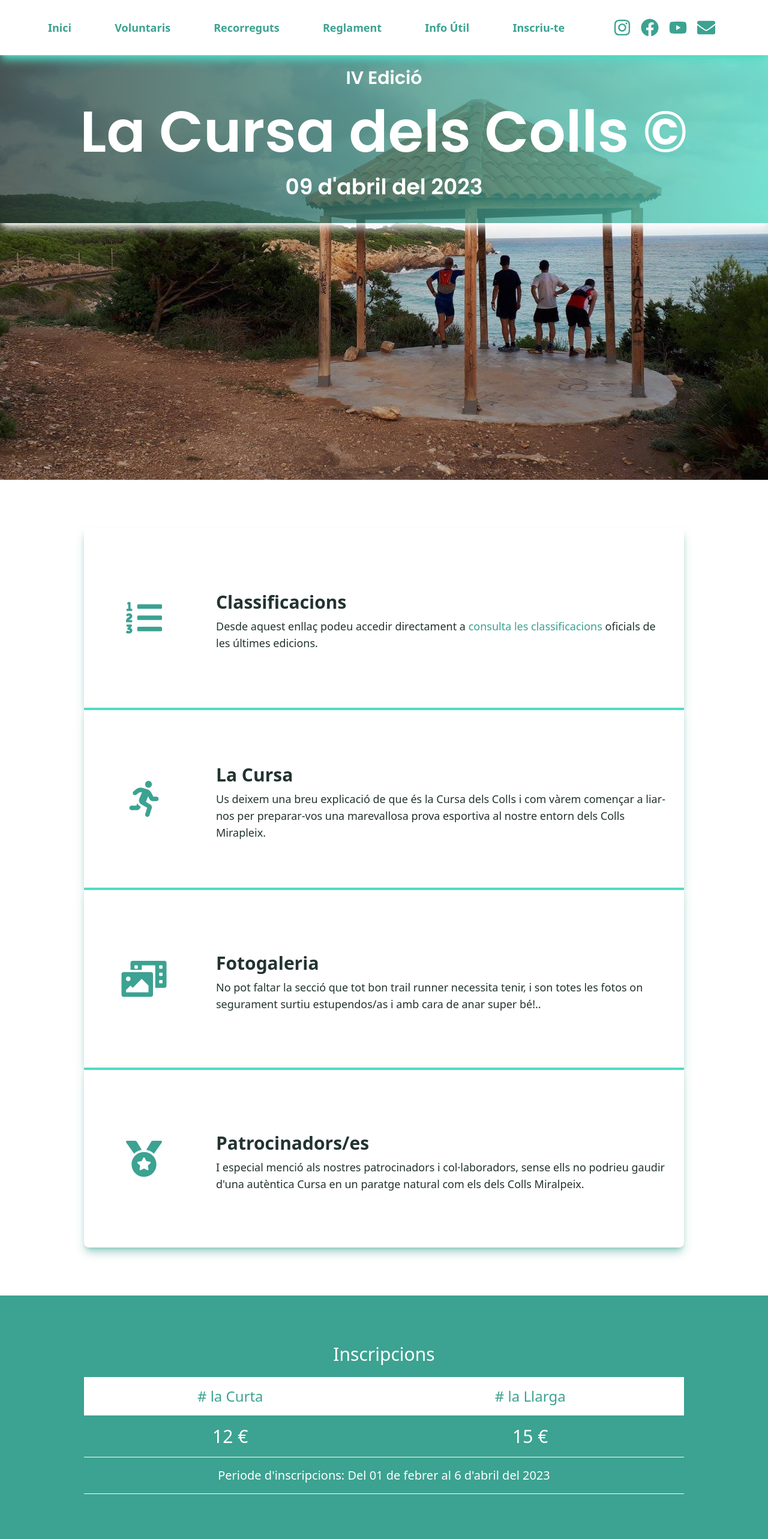
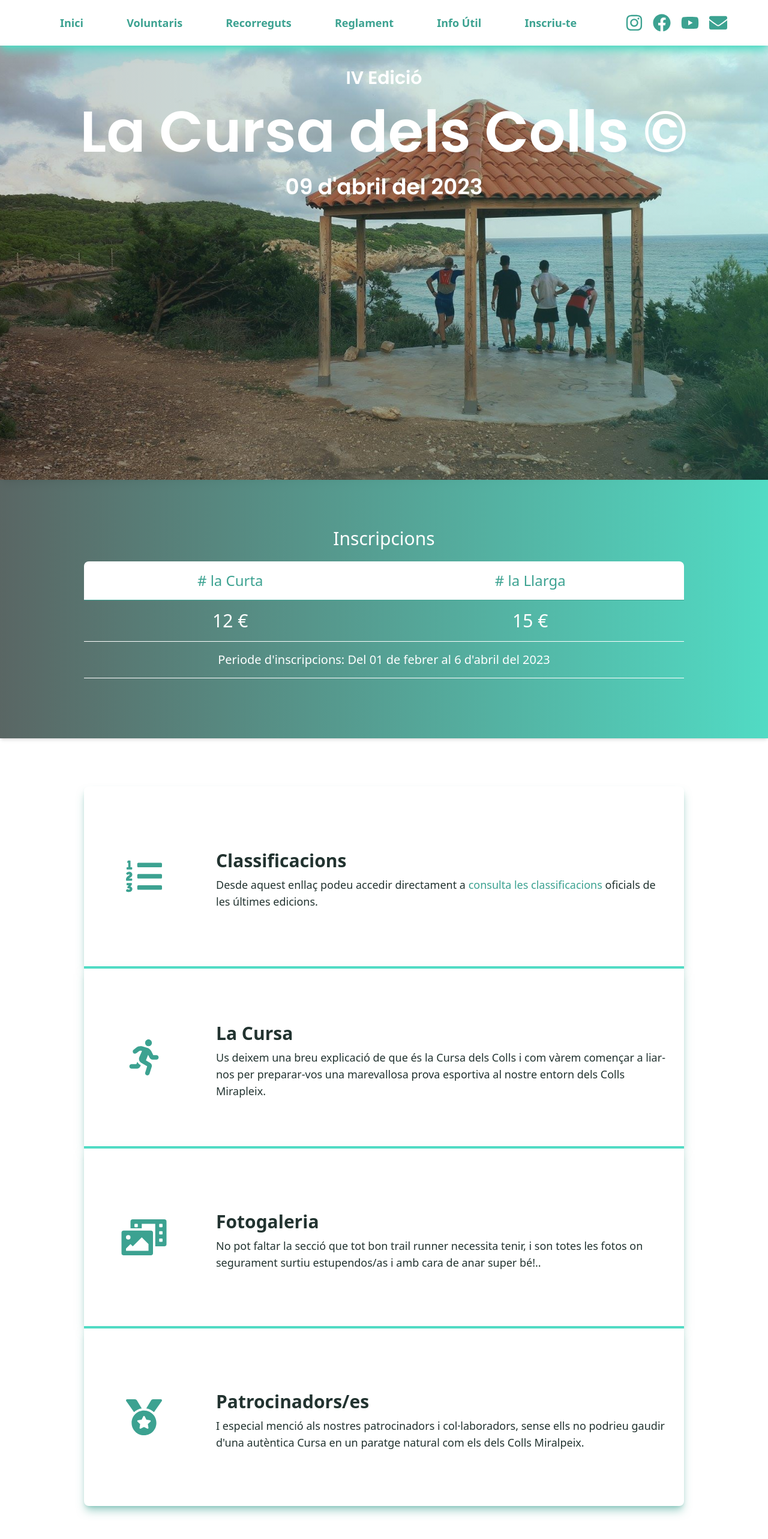
Before and after one commit to jorditosa/cursa_colls, a React (Vite) app: page / in a window 1280 px wide. Shown: the top 2566 px of the page at 60% size. Built offline with nearby package versions, Linux system fonts and the light colour scheme; some icons are missing.

Commit message:
correccio estils

```diff
--- a/src/components/BurguerMenu.jsx
+++ b/src/components/BurguerMenu.jsx
@@ -13,7 +13,7 @@ function BurguerMenu({clicked, handleClick}) {
 
   return (
     <div
-    className='block md:hidden z-10'
+    className='block lg:hidden z-10'
     onClick={handleClick}
     >
       {clicked ? <CloseBurguer size={50} /> : <IconBurguer size={50} />}
--- a/src/components/Layout.jsx
+++ b/src/components/Layout.jsx
@@ -19,13 +19,13 @@ export default function Layout() {
   }, []);
 
   const navList = (
-    <ul className="w-screen h-full py-5 lg:px-20 flex flex-col lg:flex-row items-center justify-between gap-4">
-        <Link className='text-lg font-bold block text-primary hover:text-secondary' to='/'>Inici</Link>
-        <Link className='text-lg font-bold block text-primary hover:text-secondary' to='/voluntariat'>Voluntaris</Link>
-        <Link className='text-lg font-bold block text-primary hover:text-secondary' to='/recorreguts'>Recorreguts</Link>
-        <Link className='text-lg font-bold block text-primary hover:text-secondary' to='/reglament'>Reglament</Link>
-        <Link className='text-lg font-bold block text-primary hover:text-secondary' to='/infoutil'>Info Útil</Link>
-        <a className='text-lg font-bold block text-primary hover:text-secondary' target='_blank' href='https://www.sportsform.net/cursacolls/2022/'>Inscriu-te</a>
+    <ul className="w-screen h-full lg:px-20 flex flex-col lg:flex-row items-center justify-between gap-3">
+        <Link className='text-2xl lg:text-lg font-bold block py-5 text-primary hover:text-secondary' to='/'>Inici</Link>
+        <Link className='text-2xl lg:text-lg font-bold block py-5 text-primary hover:text-secondary' to='/voluntariat'>Voluntaris</Link>
+        <Link className='text-2xl lg:text-lg font-bold block py-5 text-primary hover:text-secondary' to='/recorreguts'>Recorreguts</Link>
+        <Link className='text-2xl lg:text-lg font-bold block py-5 text-primary hover:text-secondary' to='/reglament'>Reglament</Link>
+        <Link className='text-2xl lg:text-lg font-bold block py-5 text-primary hover:text-secondary' to='/infoutil'>Info Útil</Link>
+        <a className='text-2xl lg:text-lg font-bold block py-5 text-primary hover:text-secondary' target='_blank' href='https://www.sportsform.net/cursacolls/2022/'>Inscriu-te</a>
         <div className='w-1/2 lg:w-1/6 flex justify-around'>
           <a target='_blank' href='https://www.instagram.com/cursadelscolls/?hl=es'>
             <FaInstagram size={30} className='cursor-pointer text-primary hover:text-secondary' />
@@ -45,8 +45,8 @@ export default function Layout() {
 
   return (
     <>
-      <nav className="w-screen fixed bg-light z-10 py-2 shadow-lg shadow-secondary">
-        <div className="w-full flex items-center justify-between">
+      <nav className="w-screen fixed bg-light z-10 py-2 lg:py-0 shadow-lg shadow-secondary">
+        <div className="w-full flex items-center justify-between px-5">
           <div className="hidden lg:block">{navList}</div>
           <Link to='/'>
             <img className='w-[100px] rounded-md' src={logoCursa} alt="Logo Cursa" />
--- /dev/null
+++ b/src/pages/InfoCursa.jsx
@@ -0,0 +1,54 @@
+import React from 'react'
+import { FaListOl, FaRunning, FaPhotoVideo, FaMedal } from 'react-icons/fa'
+
+function InfoCursa() {
+  return (
+    <section className="max-w-[1000px] mx-auto lg:py-20 divide-y-4 divide-secondary">
+        <div className="bg-light h-[300px] shadow-lg shadow-primary/50 rounded-t-lg flex flex-col lg:flex-row items-center justify-center">
+          <FaListOl size={60} className='w-1/5 text-primary hover:text-primary/50'/>
+          <div className="w-4/5 lg:p-5">
+            <h3 className="text-center font-bold py-3 lg:text-start text-dark text-3xl pb-2">
+              Classificacions
+            </h3>
+            <p className="text-dark font-medium text-lg">Desde aquest enllaç podeu accedir directament a <a target='_blank' className='text-primary' href="">consulta les classificacions</a> oficials de les últimes edicions.
+            </p>
+          </div>
+        </div>
+
+        <div className="bg-light h-[300px] shadow-lg shadow-primary/50 flex flex-col lg:flex-row items-center justify-center">
+          <FaRunning size={60} className='w-1/5 text-primary hover:text-primary/50'/>
+          <div className="w-4/5 lg:p-5">
+            <h3 className="text-center font-bold py-3 lg:text-start text-dark text-3xl pb-2">
+              La Cursa
+            </h3>
+            <p className="text-dark font-medium text-lg">Us deixem una breu explicació de que és la Cursa dels Colls i com vàrem començar a liar-nos per preparar-vos una marevallosa prova esportiva al nostre entorn dels Colls Mirapleix.
+            </p>
+          </div>
+        </div>
+
+        <div className="bg-light h-[300px] shadow-lg shadow-primary/50 flex flex-col lg:flex-row items-center justify-center">
+          <FaPhotoVideo size={60} className='w-1/5 text-primary hover:text-primary/50'/>
+          <div className="w-4/5 lg:p-5">
+            <h3 className="text-center font-bold py-3 lg:text-start text-dark text-3xl pb-2">
+              Fotogaleria
+            </h3>
+            <p className="text-dark font-medium text-lg">No pot faltar la secció que tot bon trail runner necessita tenir, i son totes les fotos on segurament surtiu estupendos/as i amb cara de anar super bé!..
+            </p>
+          </div>
+        </div>
+
+        <div className="bg-light h-[300px] shadow-lg shadow-primary/50 flex flex-col lg:flex-row items-center justify-center rounded-b-lg">
+          <FaMedal size={60} className='w-1/5 text-primary hover:text-primary/50'/>
+          <div className="w-4/5 lg:p-5">
+            <h3 className="text-center font-bold py-3 lg:text-start text-dark text-3xl pb-2">
+              Patrocinadors/es
+            </h3>
+            <p className="text-dark font-medium text-lg">I especial menció als nostres patrocinadors i col·laboradors, sense ells no podrieu gaudir d'una autèntica Cursa en un paratge natural com els dels Colls Miralpeix.
+            </p>
+          </div>
+        </div>
+      </section>
+  )
+}
+
+export default InfoCursa
--- a/src/pages/InfoUtil.jsx
+++ b/src/pages/InfoUtil.jsx
@@ -8,7 +8,7 @@ function InfoUtil() {
           <h2 className="text-center text-dark py-5 text-4xl bg-gradient-to-r from-light/5 to-secondary/75">
             Faq's ( preguntes freqüents )
           </h2>
-        <div className="md:max-w-[1000px] mx-auto font-Poppins p-5 text-xl border-b-primary">
+        <div className="md:max-w-[1000px] mx-auto font-Poppins p-3 text-lg border-b-primary">
           <Faqs />
         </div>
       </section>
--- a/src/pages/Inici.jsx
+++ b/src/pages/Inici.jsx
@@ -1,8 +1,9 @@
 import Hero from '../assets/hero.jpg'
 import SortidaImg from '../assets/sortida.jpg'
+import Inscripcions from './Inscripcions'
+import InfoCursa from './InfoCursa'
 import Patrocinadors from './Patrocinadors'
 import Footer from '../components/Footer'
-import { FaListOl, FaRunning, FaPhotoVideo, FaMedal } from 'react-icons/fa'
 import  LogoCursa  from '../assets/logo-bgwhite.png'
 import { Link } from 'react-router-dom'
 
@@ -12,7 +13,7 @@ function Inici() {
     <>
       <div className='h-screen'>
         <header className="w-full h-screen bg-fixed pt-12 flex flex-col items-start justify-start font-Poppins" style={{backgroundImage: `url(${SortidaImg})`, backgroundRepeat: 'no-repeat', backgroundSize: 'cover', backgroundPosition: 'center'}}>
-          <div className='w-full h-auto text-center font-semibold text-light px-2 py-20 lg:py-10 bg-gradient-to-r from-dark/75 to-secondary/75 shadow-lg shadow-light'>
+          <div className='w-full h-screen text-center font-semibold text-light px-2 py-20 lg:py-10 bg-gradient-to-r from-dark/25 to-secondary/25 shadow-lg'>
             <span className='block text-3xl lg:text-3xl mt-6'>IV Edició</span>
             <h1 className='w-full text-4xl lg:text-8xl mt-6'>La Cursa dels Colls &copy;</h1>
             <h3 className='text-3xl lg:text-4xl mt-6'>09 d'abril del <span>2023</span> </h3>
@@ -20,88 +21,9 @@ function Inici() {
         </header>
       </div>
 
-      <section className="max-w-[1000px] mx-auto lg:py-20 divide-y-4 divide-secondary">
-        <div className="bg-light h-[300px] shadow-lg shadow-primary/50 rounded-t-lg flex flex-col lg:flex-row items-center justify-center">
-          <FaListOl size={60} className='w-1/5 text-primary hover:text-primary/50'/>
-          <div className="w-4/5 lg:p-5">
-            <h3 className="text-center font-bold py-3 lg:text-start text-dark text-3xl pb-2">
-              Classificacions
-            </h3>
-            <p className="text-dark font-medium text-lg">Desde aquest enllaç podeu accedir directament a <a target='_blank' className='text-primary' href="">consulta les classificacions</a> oficials de les últimes edicions.
-            </p>
-          </div>
-        </div>
+      <Inscripcions />
 
-        <div className="bg-light h-[300px] shadow-lg shadow-primary/50 flex flex-col lg:flex-row items-center justify-center">
-          <FaRunning size={60} className='w-1/5 text-primary hover:text-primary/50'/>
-          <div className="w-4/5 lg:p-5">
-            <h3 className="text-center font-bold py-3 lg:text-start text-dark text-3xl pb-2">
-              La Cursa
-            </h3>
-            <p className="text-dark font-medium text-lg">Us deixem una breu explicació de que és la Cursa dels Colls i com vàrem començar a liar-nos per preparar-vos una marevallosa prova esportiva al nostre entorn dels Colls Mirapleix.
-            </p>
-          </div>
-        </div>
-
-        <div className="bg-light h-[300px] shadow-lg shadow-primary/50 flex flex-col lg:flex-row items-center justify-center">
-          <FaPhotoVideo size={60} className='w-1/5 text-primary hover:text-primary/50'/>
-          <div className="w-4/5 lg:p-5">
-            <h3 className="text-center font-bold py-3 lg:text-start text-dark text-3xl pb-2">
-              Fotogaleria
-            </h3>
-            <p className="text-dark font-medium text-lg">No pot faltar la secció que tot bon trail runner necessita tenir, i son totes les fotos on segurament surtiu estupendos/as i amb cara de anar super bé!..
-            </p>
-          </div>
-        </div>
-
-        <div className="bg-light h-[300px] shadow-lg shadow-primary/50 flex flex-col lg:flex-row items-center justify-center rounded-b-lg">
-          <FaMedal size={60} className='w-1/5 text-primary hover:text-primary/50'/>
-          <div className="w-4/5 lg:p-5">
-            <h3 className="text-center font-bold py-3 lg:text-start text-dark text-3xl pb-2">
-              Patrocinadors/es
-            </h3>
-            <p className="text-dark font-medium text-lg">I especial menció als nostres patrocinadors i col·laboradors, sense ells no podrieu gaudir d'una autèntica Cursa en un paratge natural com els dels Colls Miralpeix.
-            </p>
-          </div>
-        </div>
-      </section>
-
-      <section className='relative overflow-x-auto shadow-md bg-primary text-light py-20'>
-        <h3 className="text-center text-3xl">Inscripcions</h3>
-        <div className="flex flex-col justify-center items-center max-w-[1000px] mx-auto">
-          <div className="w-full py-5">
-            <div className="overflow-hidden">
-              <table className="w-full text-center">
-                <thead className="border-b bg-light text-primary">
-                  <tr>
-                    <th scope="col" className="text-2xl font-medium px-6 py-4">
-                      # la Curta
-                    </th>
-                    <th scope="col" className="text-2xl font-medium px-6 py-4">
-                    # la Llarga
-                    </th>
-                  </tr>
-                </thead>
-                <tbody>
-                  <tr className="bg-white border-b">
-                    <td className="text-3xl font-medium px-6 py-4">
-                      12 €
-                    </td>
-                    <td className="text-3xl font-medium px-6 py-4">
-                      15 €
-                    </td>
-                  </tr>
-                  <tr className="bg-white border-b">
-                    <td colSpan="2" className="text-xl px-6 py-4 text-center">
-                      Periode d'inscripcions: Del 01 de febrer al 6 d'abril del 2023
-                    </td>
-                  </tr>
-                </tbody>
-              </table>
-            </div>
-          </div>
-      </div>
-      </section>
+      <InfoCursa />
 
       <Patrocinadors />
 
--- /dev/null
+++ b/src/pages/Inscripcions.jsx
@@ -0,0 +1,44 @@
+import React from 'react'
+
+function Inscripcions() {
+  return (
+    <section className='relative overflow-x-auto shadow-md bg-gradient-to-r from-dark/75 to-secondary text-light py-20'>
+        <h3 className="text-center text-3xl">Inscripcions</h3>
+        <div className="flex flex-col justify-center items-center max-w-[1000px] mx-auto">
+          <div className="w-full py-5">
+            <div className="overflow-hidden lg:rounded-t-lg">
+              <table className="w-full text-center">
+                <thead className="border-b bg-light text-primary">
+                  <tr>
+                    <th scope="col" className="text-2xl font-medium px-6 py-4">
+                      # la Curta
+                    </th>
+                    <th scope="col" className="text-2xl font-medium px-6 py-4">
+                    # la Llarga
+                    </th>
+                  </tr>
+                </thead>
+                <tbody>
+                  <tr className="bg-white border-b">
+                    <td className="text-3xl font-medium px-6 py-4">
+                      12 €
+                    </td>
+                    <td className="text-3xl font-medium px-6 py-4">
+                      15 €
+                    </td>
+                  </tr>
+                  <tr className="bg-white border-b">
+                    <td colSpan="2" className="text-xl px-6 py-4 text-center">
+                      Periode d'inscripcions: Del 01 de febrer al 6 d'abril del 2023
+                    </td>
+                  </tr>
+                </tbody>
+              </table>
+            </div>
+          </div>
+        </div>
+      </section>
+  )
+}
+
+export default Inscripcions
```
Also changed, not shown: src/components/Faqs.jsx (+2 -8 lines).
